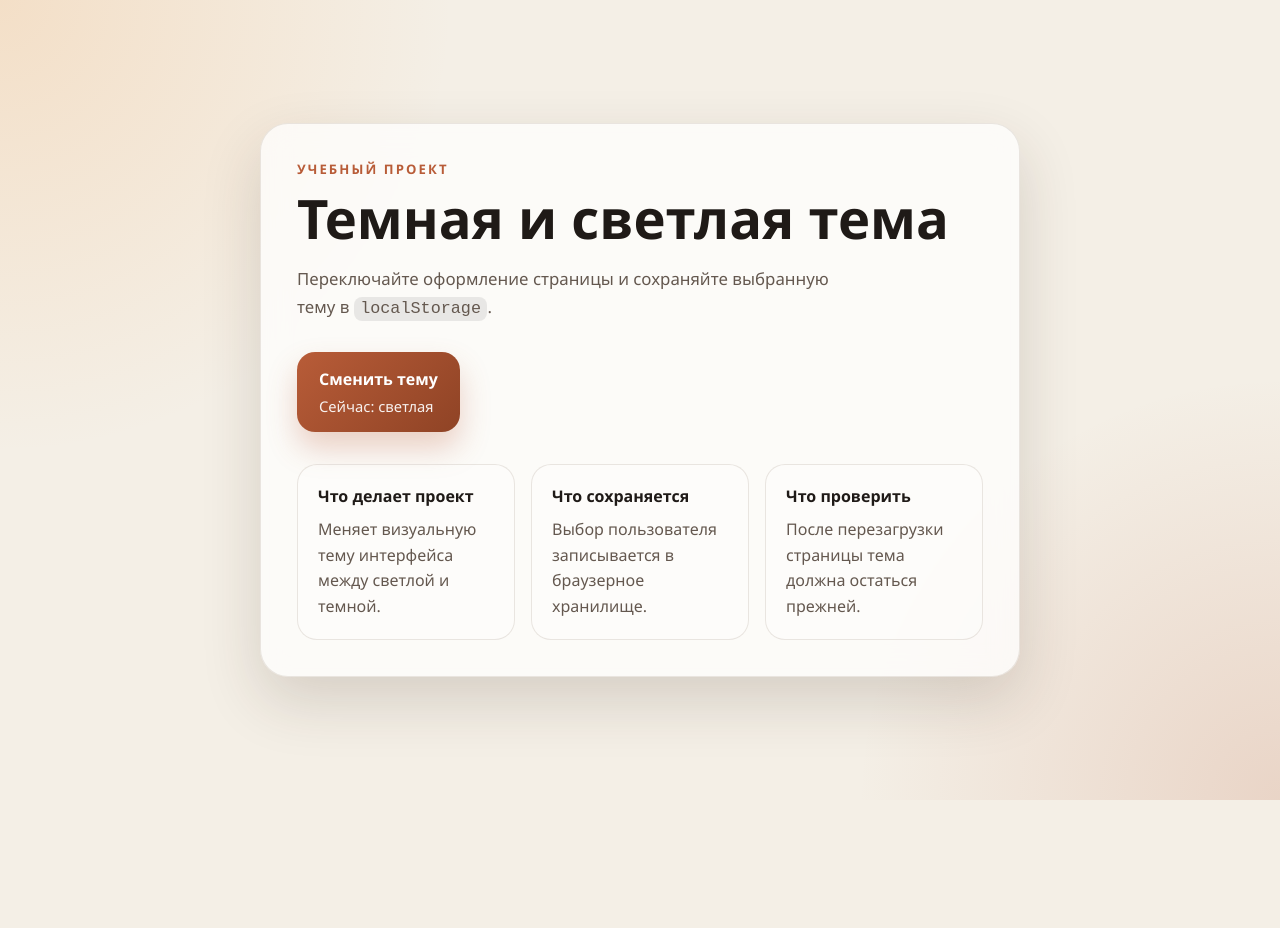
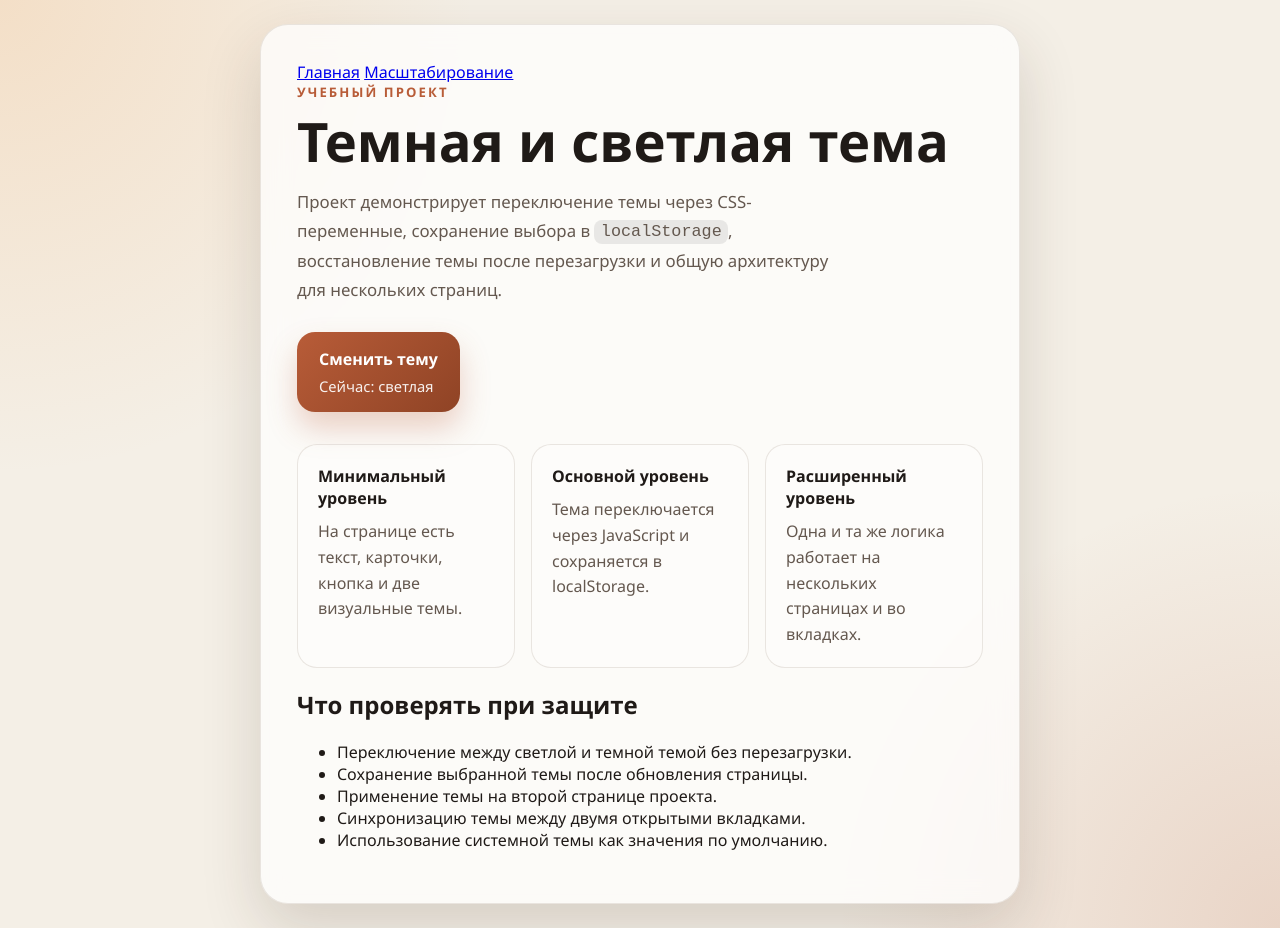
Before and after one commit to Fomar07/123, a plain HTML site: page index.html in a window 1280 px wide. Before the commit the page ends 800 px from the top, so only its background shows below. Drawn offline with Linux system fonts and the light colour scheme.

Commit message:
feat: expand project to multi-page theme demo

```diff
--- a/index.html
+++ b/index.html
@@ -9,11 +9,17 @@
 <body>
   <main class="page">
     <section class="card">
+      <nav class="topbar" aria-label="Навигация по проекту">
+        <a class="nav-link is-active" href="index.html">Главная</a>
+        <a class="nav-link" href="guide.html">Масштабирование</a>
+      </nav>
+
       <p class="eyebrow">Учебный проект</p>
       <h1>Темная и светлая тема</h1>
       <p class="lead">
-        Переключайте оформление страницы и сохраняйте выбранную тему в
-        <code>localStorage</code>.
+        Проект демонстрирует переключение темы через CSS-переменные,
+        сохранение выбора в <code>localStorage</code>, восстановление темы после
+        перезагрузки и общую архитектуру для нескольких страниц.
       </p>
 
       <div class="controls">
@@ -25,18 +31,29 @@
 
       <div class="info-grid">
         <article class="info-box">
-          <h2>Что делает проект</h2>
-          <p>Меняет визуальную тему интерфейса между светлой и темной.</p>
+          <h2>Минимальный уровень</h2>
+          <p>На странице есть текст, карточки, кнопка и две визуальные темы.</p>
         </article>
         <article class="info-box">
-          <h2>Что сохраняется</h2>
-          <p>Выбор пользователя записывается в браузерное хранилище.</p>
+          <h2>Основной уровень</h2>
+          <p>Тема переключается через JavaScript и сохраняется в localStorage.</p>
         </article>
         <article class="info-box">
-          <h2>Что проверить</h2>
-          <p>После перезагрузки страницы тема должна остаться прежней.</p>
+          <h2>Расширенный уровень</h2>
+          <p>Одна и та же логика работает на нескольких страницах и во вкладках.</p>
         </article>
       </div>
+
+      <section class="section-block">
+        <h2>Что проверять при защите</h2>
+        <ul class="feature-list">
+          <li>Переключение между светлой и темной темой без перезагрузки.</li>
+          <li>Сохранение выбранной темы после обновления страницы.</li>
+          <li>Применение темы на второй странице проекта.</li>
+          <li>Синхронизацию темы между двумя открытыми вкладками.</li>
+          <li>Использование системной темы как значения по умолчанию.</li>
+        </ul>
+      </section>
     </section>
   </main>
 
```
